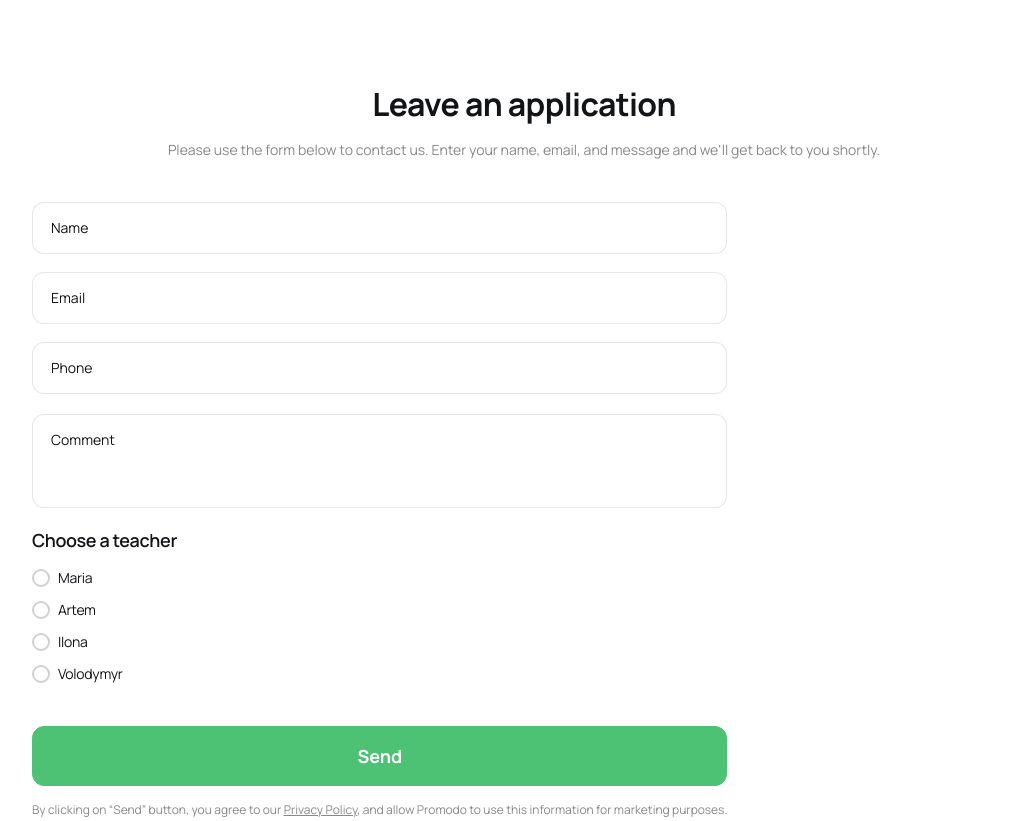
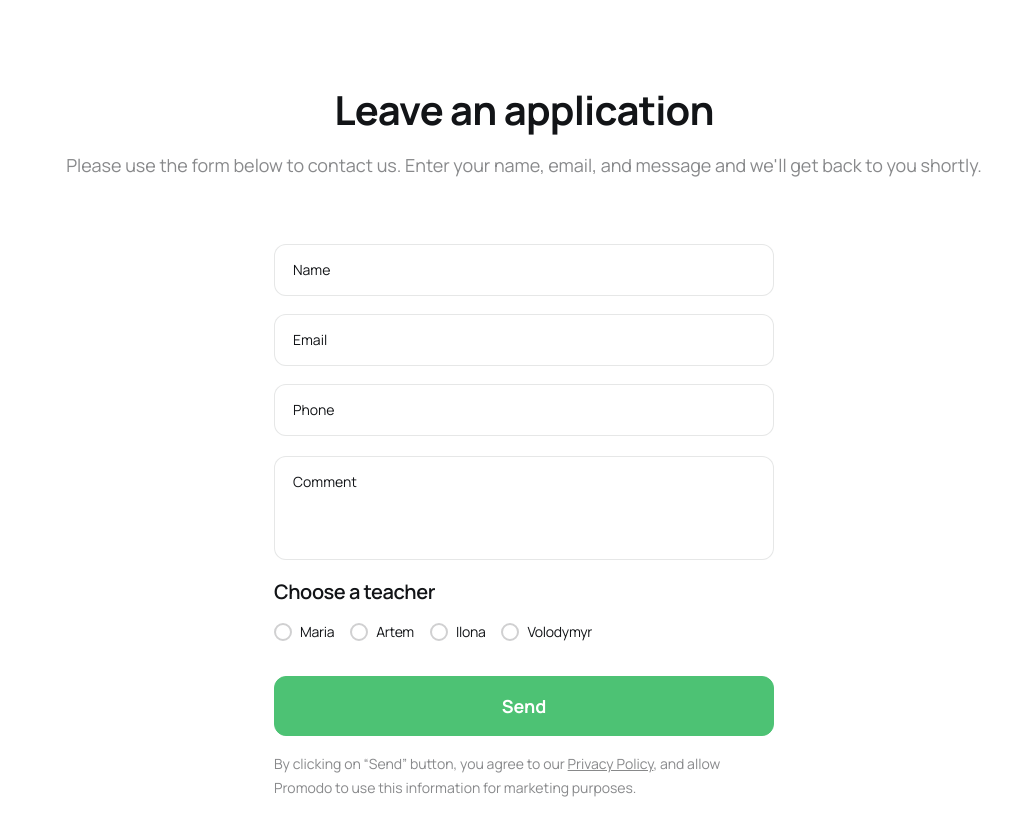
Before and after one commit to olexandrd/goit-markup-team-project, a website built with Vite: page index.html in a window 1280 px wide. Shown: the part 480-1301 px from the top of the page, without its empty margins (116-1128 px from the left). Built offline with nearby package versions, Linux system fonts and the light colour scheme.

Commit message:
support tablet view for the application section

```diff
--- a/src/css/application.css
+++ b/src/css/application.css
@@ -6,7 +6,7 @@
   font-weight: 700;
   line-height: 1.125;
   letter-spacing: -0.64px;
-  margin-bottom: 16px;
+  margin-bottom: 14px;
 }
 
 .application-section-description {
@@ -14,12 +14,13 @@
   text-align: center;
   font-size: 14px;
   line-height: 1.71429;
-  margin-bottom: 40px;
+  margin-bottom: 20px;
 }
 
 .application-section-form-container {
   display: flex;
   gap: 32px;
+  justify-content: center;
 }
 
 .application-section-card {
@@ -122,3 +123,46 @@ textarea.text-input {
   outline: 2px solid var(--white);
   outline-offset: -4px;
 }
+
+@media only screen and (min-width: 768px) {
+  .application-section-heading {
+    font-size: 40px;
+    line-height: 1.2;
+    letter-spacing: -0.8px;
+    margin-bottom: 16px;
+  }
+
+  .application-section-description {
+    font-size: 18px;
+    line-height: 1.66667;
+    margin-bottom: 64px;
+  }
+
+  .application-section-form {
+    max-width: 500px;
+  }
+
+  textarea.text-input {
+    height: 104px;
+    margin-bottom: 32px;
+  }
+
+  .application-section-radio-title {
+    font-size: 20px;
+    line-height: 1.2;
+    letter-spacing: -0.4px;
+
+    margin-bottom: 16px;
+  }
+
+  .application-section-radio-input-group {
+    flex-direction: row;
+    gap: 16px;
+    margin-bottom: 32px;
+  }
+
+  .application-section-form-message {
+    font-size: 14px;
+    line-height: 1.71429;
+  }
+}
```
